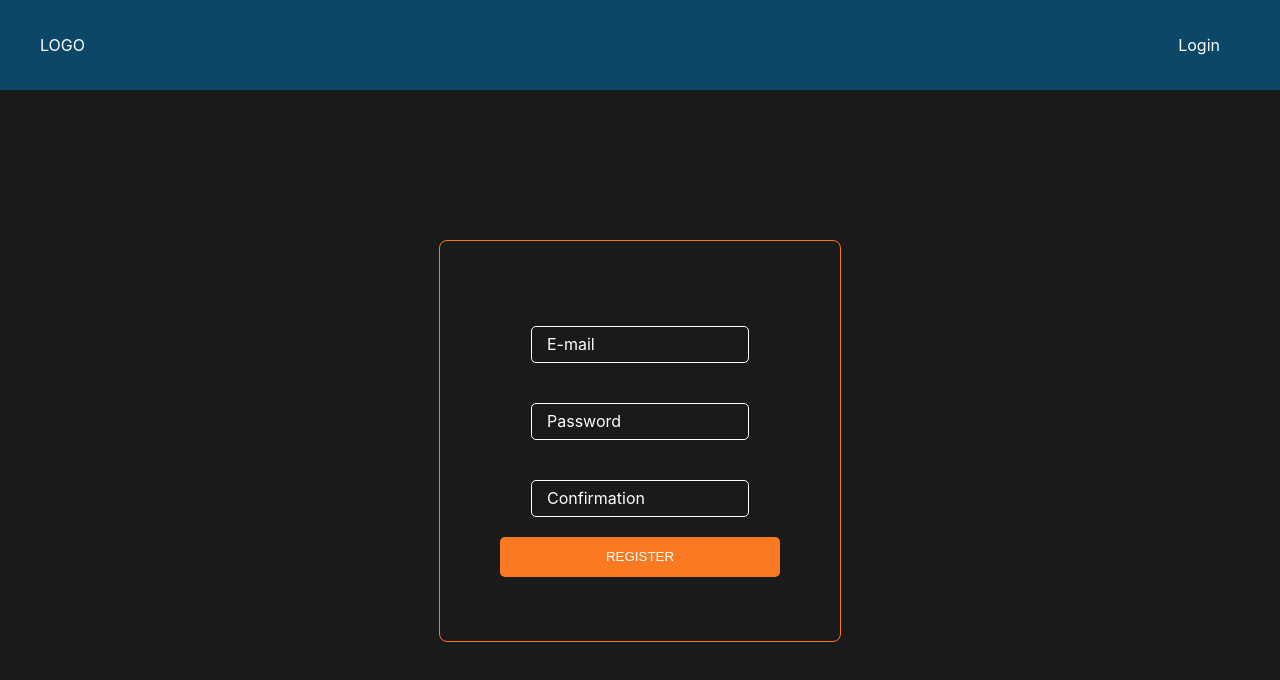
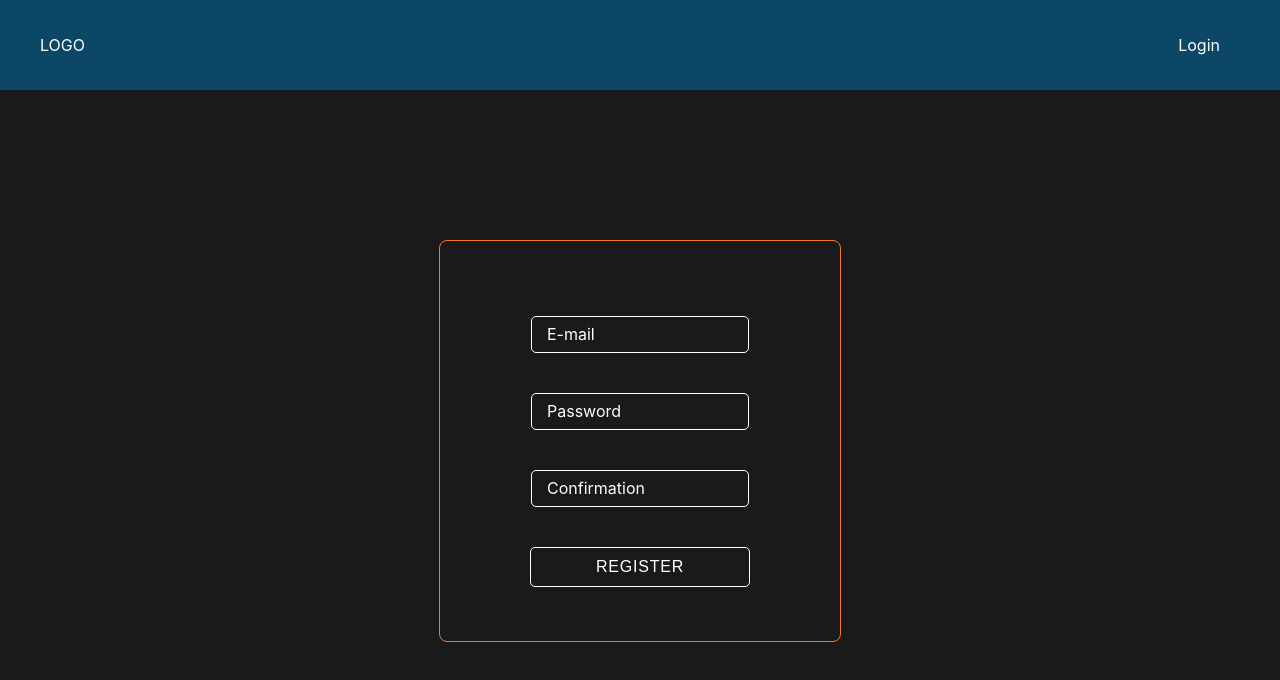
Before and after one commit to JohnBorges52/TypeWhat, a React (Create React App) app in the folder guesswhat-front/: page /register in a window 1280 px wide. Shown: the top 680 px of the page. Built offline with nearby package versions, Linux system fonts and the light colour scheme.

Commit message:
add some hover animations

```diff
--- a/guesswhat-front/src/components/Register.jsx
+++ b/guesswhat-front/src/components/Register.jsx
@@ -61,7 +61,7 @@ export default function Register() {
 
     <div className='register-btn-container'>
 
-    <button className='btn-link' href="/register" onClick={(e)=>{onSubmit(e)}}> REGISTER </button>
+    <button className='btn-link' href="/register" onClick={(e)=>{onSubmit(e)}}><i></i> REGISTER </button>
     </div>
 
 
--- a/guesswhat-front/src/styles/register.scss
+++ b/guesswhat-front/src/styles/register.scss
@@ -9,8 +9,11 @@
   justify-content: center;
   margin: 150px auto 0;
   align-items: center;
+  transition: 1000ms;
 
 }
+
+
 
 .input-label-container{
   width: 70%;
@@ -66,11 +69,12 @@
 
 
 
-.register--input:hover{
-  border: 1px solid orange;
+.form--input:hover{
+  box-shadow: 0 0 5px white;
+
 }
 
-.register--input:focus{
+.form--input:focus{
   border-color: #FA7921;
 
 }
@@ -89,3 +93,41 @@
 
 
 }
+
+.btn-link{
+  margin-top: 20px;
+  cursor: pointer;
+  width: 55%;
+  transition: 0.35s ;
+  font-size: 1em;
+  letter-spacing: 0.05em;
+  position:relative;
+  z-index: 1;
+  background-color: transparent;
+  border: 1.5px solid  white;
+
+
+}
+
+.btn-link::before{
+  content: "";
+  position: absolute;
+  top:0 ;
+  left: 0;
+  bottom: 0;
+  right: 0;
+  z-index: -1;
+  background-color: #FA7921;
+  border-radius: 3.5px;
+  transform: scaleX(0);
+  transition: transform 300ms ease-in-out;
+  transform-origin: left;
+
+}
+
+.btn-link:hover::before {
+  transform: scaleX(1);
+  box-shadow: 0 0 10px white;
+
+
+}
```
